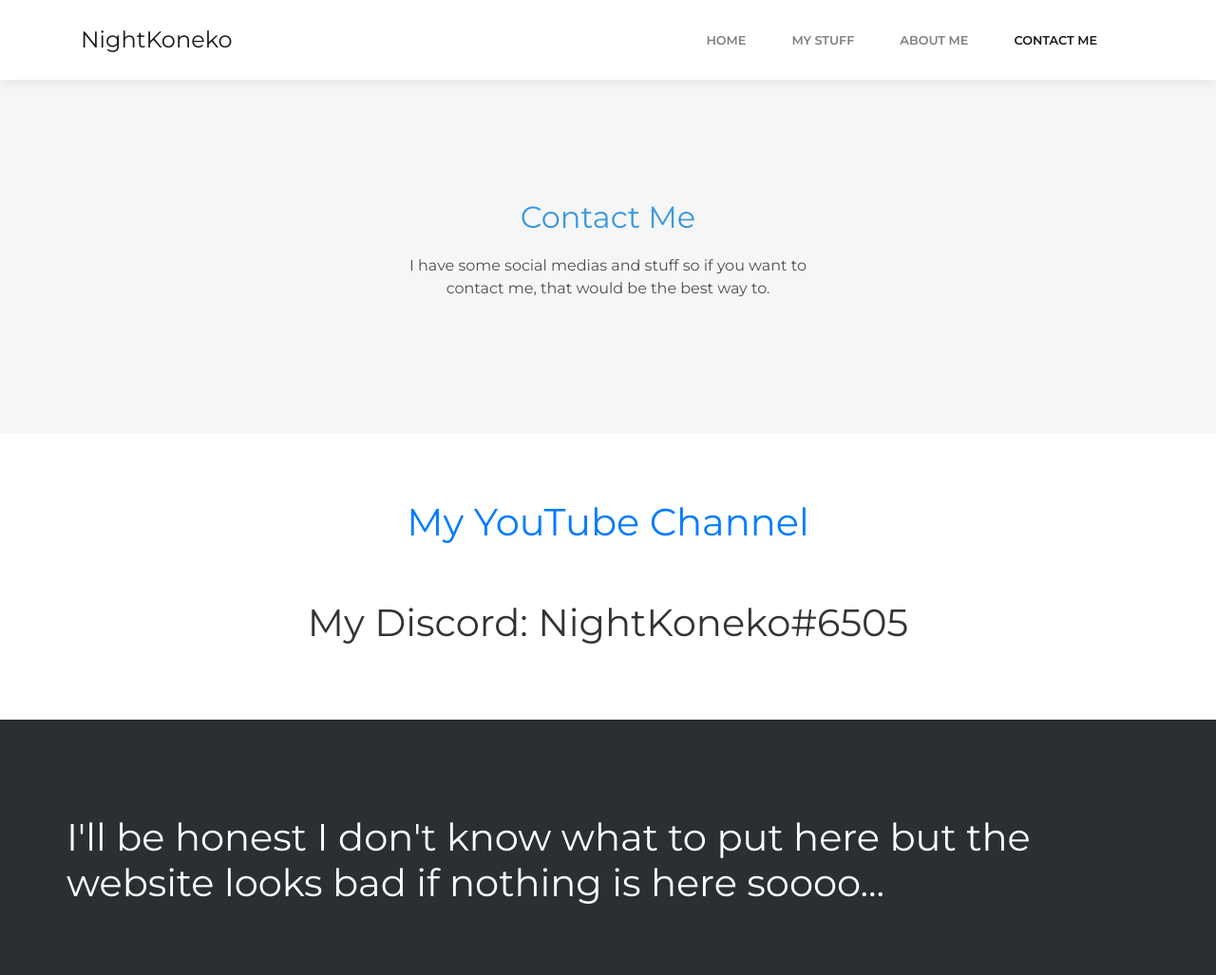
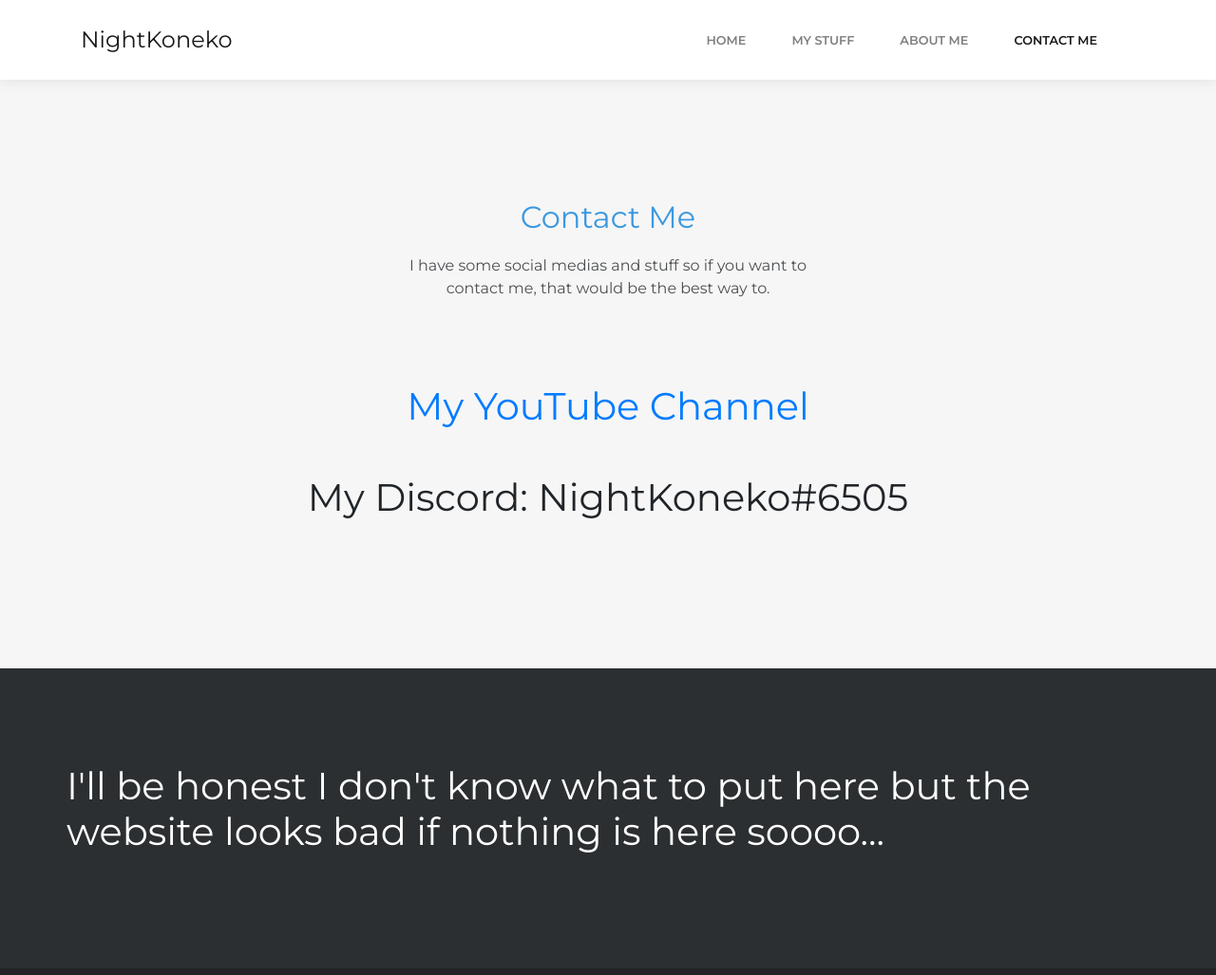
Before and after one commit to NightKoneko/info, a plain HTML site: page contact-me.html in a window 1280 px wide. Shown: the top 1027 px of the page at 95% size. Drawn offline with Linux system fonts and the light colour scheme; some packages are replaced by stand-ins of ours; a script that the page names is missing.

Commit message:
Fixed Social links AGAIN (Please Work)

```diff
--- a/contact-me.html
+++ b/contact-me.html
@@ -34,12 +34,9 @@
                     <p>I have some social medias and stuff so if you want to contact me, that would be the best way to.<br></p>
                 </div>
             </div>
+            <h1 style="text-align: center;"><br><a href="https://www.youtube.com/channel/UC5h-g4m3UjO1UzMkTvF1-tA/featured">My YouTube Channel</a><br><br>My Discord: NightKoneko#6505<br><br></h1>
         </section>
     </main>
-    <div class="social-icons">
-        <h1><a href="https://www.youtube.com/channel/UC5h-g4m3UjO1UzMkTvF1-tA">My YouTube Channel</a></h1>
-        <h1 style="padding: 0px;padding-top: 50px;">My Discord: NightKoneko#6505</h1>
-    </div>
     <footer class="page-footer dark" style="padding-top: -58px;">
         <h1 style="color: rgb(255,255,255);padding: 70px;">I'll be honest I don't know what to put here but the website looks bad if nothing is here soooo...</h1>
         <div class="footer-copyright">
```
